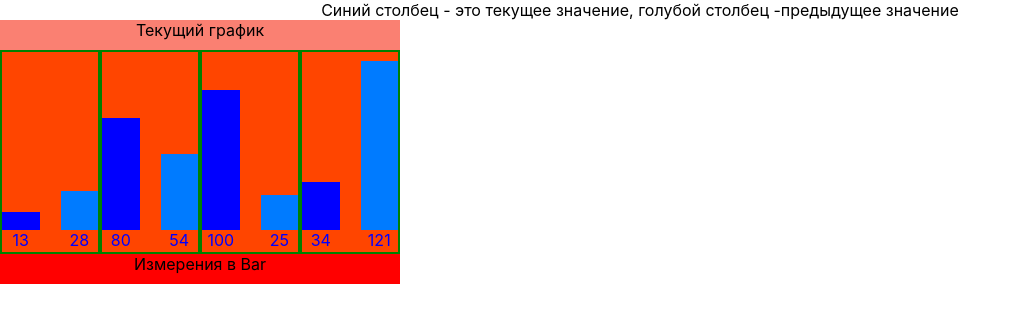
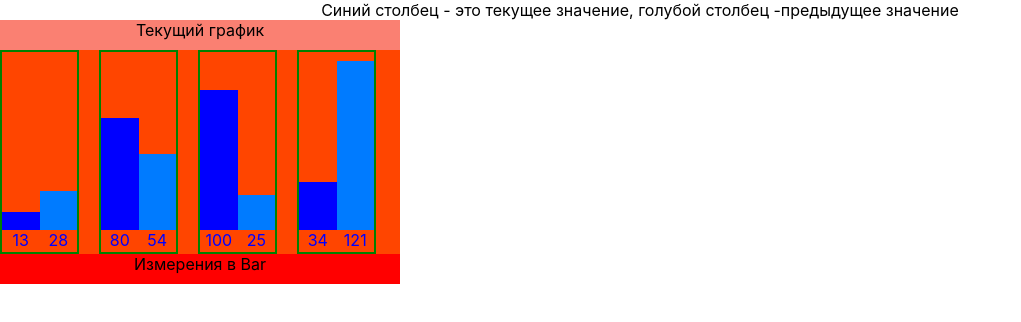
Before and after one commit to zerjg/Graph-, a React (Create React App) app: page / in a window 1280 px wide. Shown: the top 322 px of the page, without its empty margins (0-1021 px from the left). Built offline with nearby package versions, Linux system fonts and the light colour scheme.

Commit message:
added margin for grafic

```diff
--- a/src/graph.module.css
+++ b/src/graph.module.css
@@ -1,5 +1,5 @@
 .graphContainer {
-        position: absolute;
+
         top: 10;
         width: 100%;
 
@@ -9,7 +9,7 @@
         padding: 10px;
         display: flex;
         flex-direction: row;
-        align-items: flex-end;
+
         justify-content: center;
 }
 
@@ -71,8 +71,9 @@
         display: flex;
         flex-direction: row;
         justify-content: space-between;
-         align-items: flex-end;
-        width: 50%;
+        align-items: flex-end;
+        width: var(--blockGroup_Width);
+        margin-right: var(--marginRight_BlockGroup);
         border : 2px solid green;
         height: var(--height_blockGroup);
 
--- a/src/graph.tsx
+++ b/src/graph.tsx
@@ -24,7 +24,7 @@ const Graph: React.FC<Props> = ({
   const topContainer = 30;
   const bottomAreaContainer = 30;
   const contentContainer = height - topContainer - bottomAreaContainer;
-  const { mainContainer, top_Container, content_Container, dataBar, graphColumn, spanValue, graphColumn_previous} = styles
+  const { mainContainer, top_Container, content_Container, dataBar, graphColumn, spanValue, graphColumn_previous, blockGroup} = styles
   const mainContainerStyle = {
     '--main-container-width': `${width}px`,
     '--main-container-height': `${height}px`
@@ -34,7 +34,10 @@ const Graph: React.FC<Props> = ({
     width: totalWidth
   } as React.CSSProperties;
 const blockGroupCss = {
-  '--height_blockGroup': `${height}px`
+  '--height_blockGroup': `${height}px`,
+  '--marginRight_BlockGroup': '20px',
+ '--blockGroup_Width': `${(width / data.length) - parseFloat(getComputedStyle(document.documentElement).getPropertyValue('--marginRight_BlockGroup'))}px`,
+
 } as React.CSSProperties;
   const graphColumn_previousStyle = {
     '--backgr-color-column': `${color}`,
@@ -52,7 +55,7 @@ const blockGroupCss = {
       <div className={top_Container} style={{ minHeight: topContainer }}>{title}</div>
       <div className={content_Container} style={{ minHeight: contentContainer, ...minWContContainer }}>
         {data.map(({ current, previous }, index) => (
-          <div key={index} className={styles.blockGroup} style={{ ...blockGroupCss}}>
+          <div key={index} className={blockGroup} style={{ ...blockGroupCss}}>
             <div className={dataBar} key={`current-${index}`}>
               <div className={graphColumn} style={{ height: `${(current / maxValue) * contentContainer}px`, ...graphColumnStyle}} />
               <span className={spanValue} style={spanValueStyle}>{current}</span>
```
